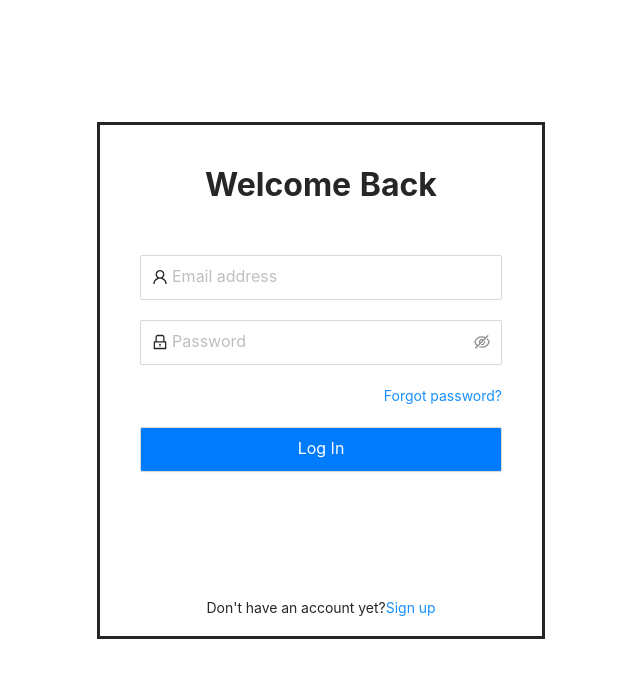
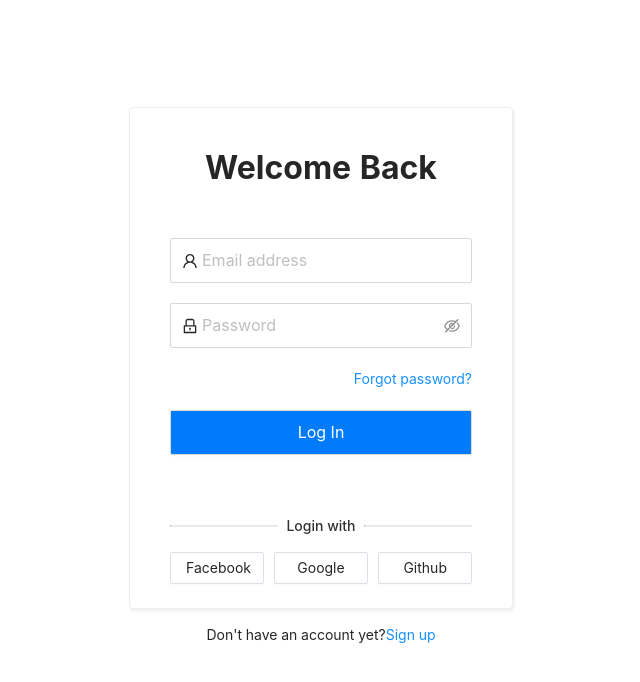
Before and after one commit to AnhQuang198/web-app, a React (Create React App) app: page /login in a window 1280 px wide. Shown: the top 682 px of the page, without its empty margins (319-959 px from the left). Built offline with nearby package versions, Linux system fonts and the light colour scheme.

Commit message:
add social login to login screen

```diff
--- a/src/App.css
+++ b/src/App.css
@@ -47,9 +47,15 @@
 }
 
 .border-form {
-    width: 35%;
-    border-style: solid;
+    width: 30%;
     padding: 40px 40px 10px 40px;
+    border-radius: 4px;
+    border: 1px solid #ebeef5;
+    background-color: #fff;
+    overflow: hidden;
+    color: #303133;
+    transition: .3s;
+    box-shadow: 1px 2px 2px 1px #f3f3f3
 }
 
 .box-title-h1 {
@@ -73,26 +79,41 @@
     display: flex;
     justify-content: center;
     font-weight: 400;
-    margin-top: 10px;
+    margin-top: 15px;
 }
 
 .social-login {
+    margin: 15px 0px 10px 0px;
+}
+
+.social-login > ul {
     display: flex;
-    justify-content: center;
+    justify-content: space-between;
     align-items: center;
-    margin: 15px 0px 100px 0px;
+    width: 100%;
+    padding: 0px;
 }
 
 .social-button {
-    width: 50px;
-    height: 50px;
-    border-radius: 50%;
-    background-color: aquamarine;
-    padding: 10px;
-    margin: 0px 10px;
+    background-color: #fff;
+    border: 1px solid #dcdfe6;
+    width: 31%;
 }
 
-.social-img {
-    width: 100%;
-    height: 100%;
+.text-login-with {
+    display: flex;
+    justify-content: space-between;
+    align-items: center;
+    margin-top: 50px;
 }
+
+.text-login-with > hr {
+    flex: 1 1 auto;
+    margin: 0px;
+    border-top: 0.5px solid rgb(230, 230, 230);
+}
+
+.text-login-with > span {
+    font-weight: 500;
+    margin: 0px 8px;
+}
--- a/src/components/pages/auth/Login.js
+++ b/src/components/pages/auth/Login.js
@@ -19,20 +19,22 @@ class Login extends Component {
                         Log In
                     </Button>
 
-                    <div className='social-login'>
-                        {/* <a className='social-button' href='#'>
-                            <img className='social-img' alt="google" src="https://www.qries.com/images/banner_logo.png" />
-                        </a>
-                        <a className='social-button' href='#'>
-                            <img className='social-img' alt="facebook" src="https://www.qries.com/images/banner_logo.png" />
-                        </a>
-                        <a className='social-button' href='#'>
-                            <img className='social-img' alt="github" src="https://www.qries.com/images/banner_logo.png" />
-                        </a> */}
+                    <div className='text-login-with'>
+                        <hr/>
+                        <span>Login with</span>
+                        <hr/>
                     </div>
 
-                    <h4 className='sign-up-text'>Don't have an account yet? <Link to="/register">Sign up</Link></h4>
+                    <div className='social-login'>
+                        <ul>
+                            <Button className='social-button'>Facebook</Button>
+                            <Button className='social-button'>Google</Button>
+                            <Button className='social-button'>Github</Button>
+                        </ul>
+                    </div>
+
                 </div>
+                <h4 className='sign-up-text'>Don't have an account yet? <Link to="/register">Sign up</Link></h4>
             </div>
         );
     }
--- a/src/components/pages/auth/Register.js
+++ b/src/components/pages/auth/Register.js
@@ -17,12 +17,12 @@ class Register extends Component {
 
                     <Input.Password className='input-form' size="large" placeholder="Confirm Password" prefix={<LockOutlined />} />
 
-                    <Button className='btn-form' style={{margin: '20px 0px 60px 0px'}}>
+                    <Button className='btn-form' style={{margin: '20px 0px 50px 0px'}}>
                         Create Account
                     </Button>
 
-                    <h4 className='sign-up-text'>Already a member? <Link to="/login">Log In</Link></h4>
                 </div>
+                <h4 className='sign-up-text'>Already a member? <Link to="/login">Log In</Link></h4>
             </div>
         );
     }
```
